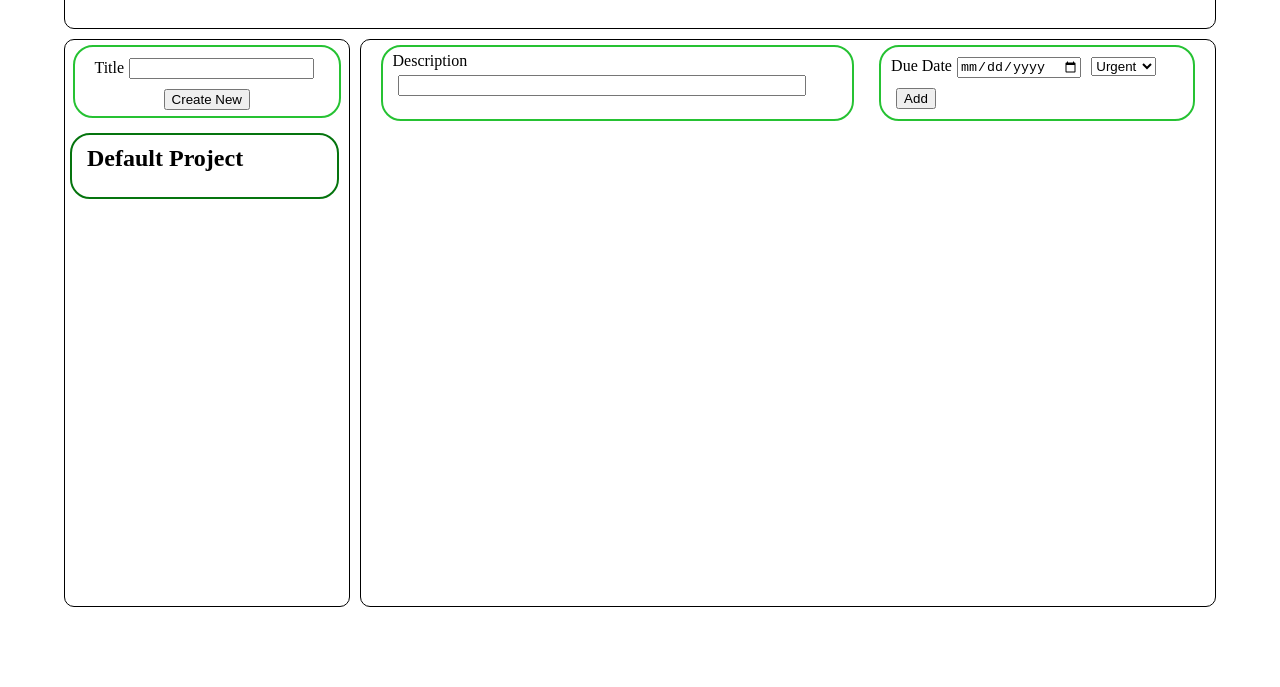
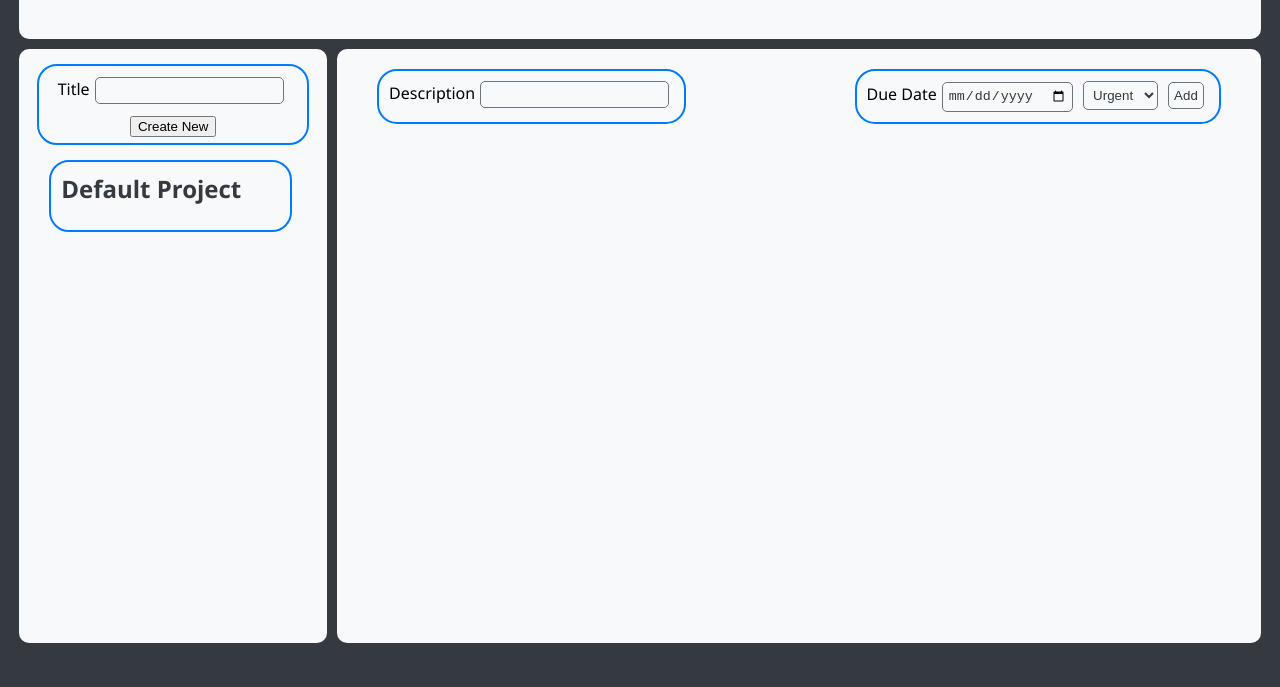
Before and after one commit to pbaki/todo-list, a website built with webpack: page dist/index.html in a window 1280 px wide. Shown: the part 133-820 px from the top of the page. Built offline with Linux system fonts and the light colour scheme.

Commit message:
Added color scheme, fixed layout, initial style changes

```diff
--- a/src/style.css
+++ b/src/style.css
@@ -1,68 +1,92 @@
+
+/* primary colors */
+:root {
+  --primary-color: #007bff; /* Blue */
+  --secondary-color: #6c757d; /* Gray */
+  --light-color: #f8f9fa; /* Light Gray */
+  --dark-color: #343a40; /* Dark Gray */
+}
+
 html,
 body {
     width: 100%;
     height: 100%;
+    font-family: 'Segoe UI', Tahoma, Verdana, sans-serif;
     margin: 0;
+    padding: 0;
+    box-sizing: border-box;
+    background-color: var(--dark-color);
+    overflow: hidden;
+    display: flex;
+    align-items: center;
+    justify-content: center;
 }
 .main {
-    width: 90%;
-    height: 90%;
+    width: 97%;
+    height: 94%;
     display: grid;
-    margin: 20px auto;
     grid-template-columns: 1fr 3fr;
     grid-template-rows: 1fr 4fr;
     gap: 10px;
+
 }
-
 
 .header {
     grid-column: 1 / 3;
     grid-row: 1;
-    border: 1px solid black;
     border-radius: 10px;
+    background-color: var(--light-color);
+    text-align: center;
+    padding: 20px;
 }
+
+.header h1 {
+    margin: 30px 40px;
+    color: var(--dark-color);
+    font-size: 32px;
+}
+
 .sidebar {
     grid-column: 1 ;
     grid-row: 2;
-    border: 1px solid black;
     border-radius: 10px;
+    background-color: var(--light-color);
+    display: flex;
+    flex-direction: column;
+    gap: 10px;
+    overflow: scroll;
+    padding: 10px;
+}
+.taskcontainer {
+    grid-column: 2;
+    grid-row: 2;
+    border-radius: 10px;
+    background-color: var(--light-color);
     display: flex;
     flex-direction: column;
     gap: 10px;
     overflow: auto;
-}
-.taskcontainer {
-    grid-column: 2;
-    grid-row: 2;
-    border: 1px solid black;
-    border-radius: 10px;
-    display: flex;
-    flex-direction: column;
-    gap: 10px;
-    overflow: auto;
+    padding: 10px;
 }
 
 
-div[class*='todo'] {
-    border: 2px solid rgb(5, 116, 14);
+div[class*='todo'], div[class*='project'] {
+    border: 2px solid var(--primary-color);
     border-radius: 20px;
     margin-left: 20px;
     margin-right: 25px;
     display: flex;
     justify-content: space-between;
+    background-color: var(--light-color);
+    padding: 10px;
 }
-div[class*='project'] {
-    border: 2px solid rgb(5, 116, 14);
-    border-radius: 20px;
-    padding: 10px 15px;
-    margin-left: 5px;
-    margin-right: 10px;
-}
+
 div[class*='project']:hover {
-    border: 2px solid rgb(0, 255, 170);
+    border: 2px solid var(--secondary-color);
 }
 div[class*='project'] h2 {
     margin: 0 0 15px 0;
+    color: var(--dark-color);
 }
 
 .folderForm {
@@ -71,31 +95,26 @@ div[class*='project'] h2 {
     align-items: center;
     justify-content:space-between;
     gap: 5px;
-    border: 2px solid rgb(38, 194, 51);
+    border: 2px solid var(--primary-color);
     border-radius: 20px;
     padding: 6px 12px;
     margin: 5px 8px;
+    background-color: var(--light-color);
 
 }
 
-#title {
-    margin: 5px;
+#title, #description, #dueDate, #priority, #addTodo {
+  margin: 5px;
+  padding: 5px;
+  border: 1px solid var(--secondary-color);
+  border-radius: 5px;
+  background-color: var(--light-color);
+  color: var(--dark-color);
 }
-#description {
-    margin: 5px;
-    width: 400px;
-}
-#dueDate {
-    margin: 5px;
-}
-#priority {
-    margin: 5px;
-}
-#addTodo {
-    margin: 5px;
-}
-.descContainer, .restContainer {
-    border: 2px solid rgb(38, 194, 51);
+
+.descContainer,
+.restContainer {
+    border: 2px solid var(--primary-color);
     border-radius: 20px;
     margin: 5px 10px;
     padding: 5px 10px;
@@ -106,6 +125,7 @@ div[class*='project'] h2 {
     justify-content: space-between;
     gap: 5px;
     margin: 0px 10px;
+    padding: 5px 10px;
 }
 
 .left {
@@ -129,11 +149,39 @@ div[class*='project'] h2 {
 button {
     all: unset;
     cursor: pointer;
-    border: 2px solid rgb(38, 194, 51);
+    border: 2px solid var(--primary-color);
     border-radius: 20px;
-    padding: 3px 6px;
-    background-color: aliceblue;
+    padding: 4px 8px;
+    background-color: var(--light-color);
+    color: var(--dark-color);
+    font-weight: bold;
 }
-button:active {
-  outline: orange 5px auto;
+
+    button:hover {
+    background-color: var(--primary-color);
+    color: var(--light-color);
 }
+    button:active {
+    background-color: var(--secondary-color);
+    outline: none;
+}
+
+/* Scrollbar Styling */
+::-webkit-scrollbar {
+  width: 15px;
+  margin-right: 3px;
+}
+
+::-webkit-scrollbar-track {
+  background-color: #f1f1f1;
+}
+
+::-webkit-scrollbar-thumb {
+  background-color: #007bff;
+  border-radius: 10px;
+  border: 2px solid #f1f1f1;
+}
+
+::-webkit-scrollbar-thumb:hover {
+  background-color: #0062cc;
+}
```
Also changed, not shown: dist/index.bundle.js.
